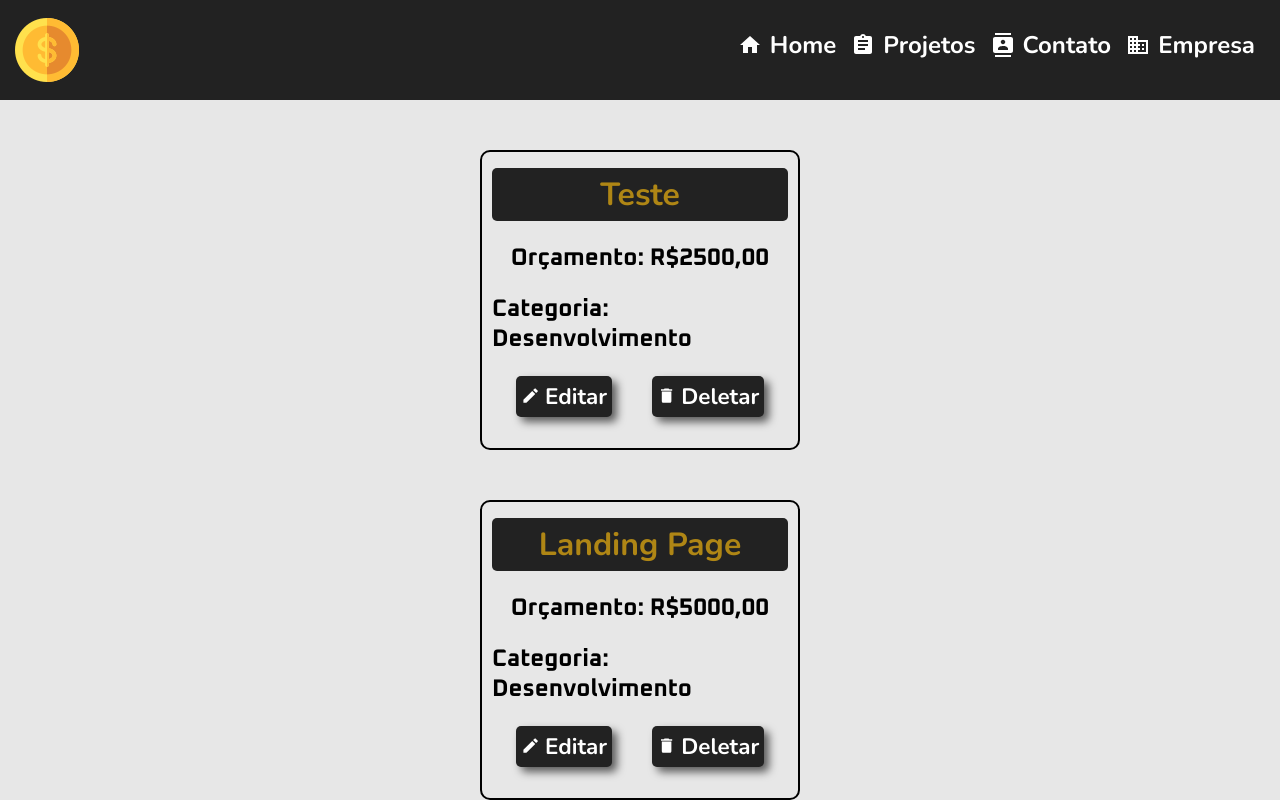
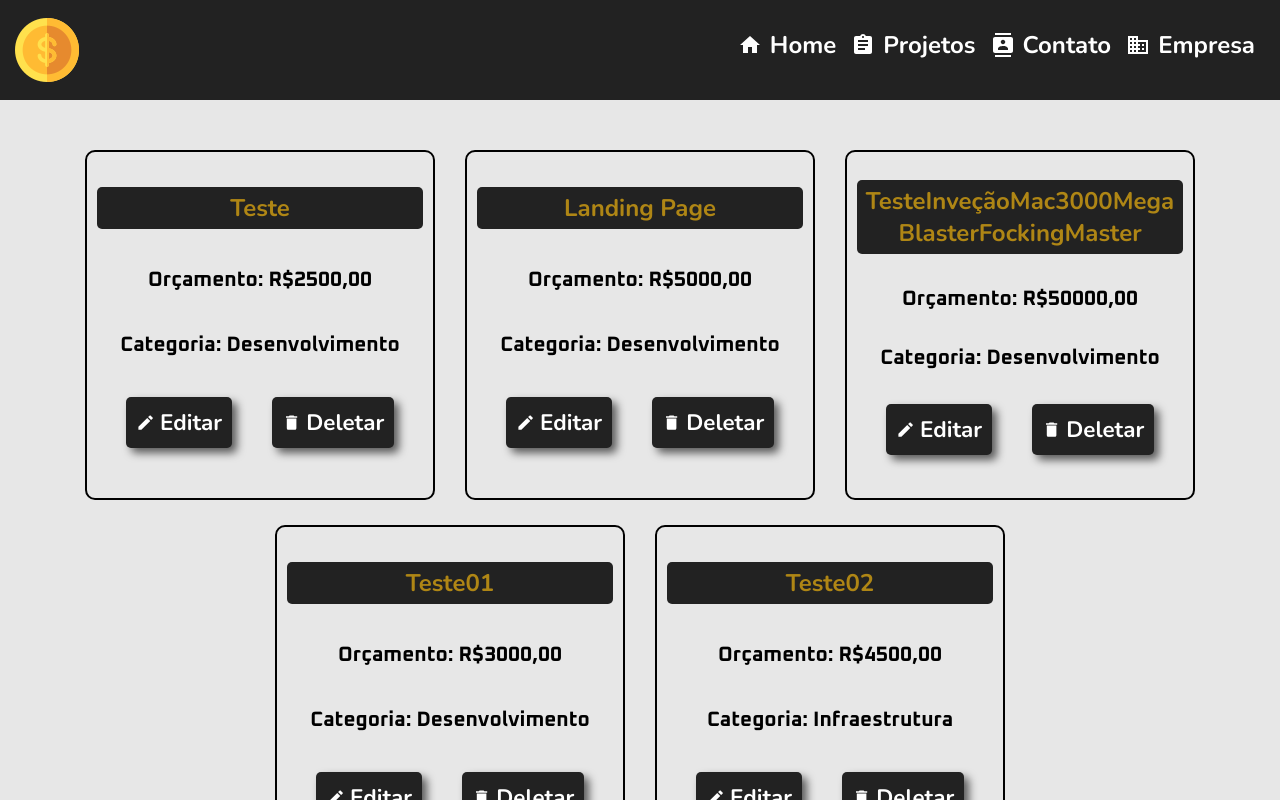
Before and after one commit to Kauadasilvalourenco/projeto_costs, a React (Vite) app: page /projetos in a window 1280 px wide. Shown: the top 800 px of the page. Built offline with nearby package versions, Linux system fonts and the light colour scheme; data requests are answered from the project's data file; a web font is replaced by a local one.

Commit message:
feat: Criado responsividade para a página Projects.jsx e para o componente Card.jsx Corrigido redimencionamento responsivo do componente Typography.jsx

```diff
--- a/db.json
+++ b/db.json
@@ -35,6 +35,18 @@
       "orcamento_projeto": 50000,
       "categoria_projeto": "Desenvolvimento",
       "id": "Gm54zRIUqM8"
+    },
+    {
+      "nome_projeto": "Teste01",
+      "orcamento_projeto": 3000,
+      "categoria_projeto": "Desenvolvimento",
+      "id": "EgBm1ghpXqY"
+    },
+    {
+      "nome_projeto": "Teste02",
+      "orcamento_projeto": 4500,
+      "categoria_projeto": "Infraestrutura",
+      "id": "KwUKDkogKjQ"
     }
   ],
   "$schema": "./node_modules/json-server/schema.json"
--- a/src/components/_card/Card.module.css
+++ b/src/components/_card/Card.module.css
@@ -5,8 +5,8 @@
     flex-direction: column;
 
     width: 320px;
-    height: 300px;
-    max-height: 350px;
+    height: 320px;
+    max-height: 320px;
     border: 2px solid black;
     border-radius: 10px;
     padding: 10px;
@@ -38,8 +38,17 @@
     justify-content: center;
     align-items: center;
     gap: 5px;
+    padding: 10px;
 }
 
 .button_icons {
     font-size: 1.2rem;
 }
+
+@media screen and (min-width: 768px) {
+    .Card {
+        width: 350px;
+        height: 350px;
+        max-height: 350px;
+    }
+}
--- a/src/components/_typography/Typography.module.css
+++ b/src/components/_typography/Typography.module.css
@@ -24,21 +24,3 @@
     padding: 5px;
     border-radius: 5px;
 }
-
-@media screen and (min-width: 1280px) {
-    .h1 {
-        font-size: 2.5rem;
-    }
-
-    .h2 {
-        font-size: 2rem;
-    }
-
-    .p {
-        font-size: 1.5rem;
-    }
-
-    .span {
-        font-size: 2.7rem;
-    }
-}
--- a/src/pages/projects/Projects.module.css
+++ b/src/pages/projects/Projects.module.css
@@ -2,9 +2,15 @@
     display: flex;
     justify-content: center;
     align-items: center;
-    flex-direction: column;
+    flex-wrap: wrap;
 }
 
 .conteiner_cards {
-    margin-bottom: 50px;
+    margin: 0px 0px 50px 0px;
 }
+
+@media screen and (min-width: 768px) {
+    .conteiner_cards {
+        margin: 0px 15px 25px 15px;
+    }
+}
```
